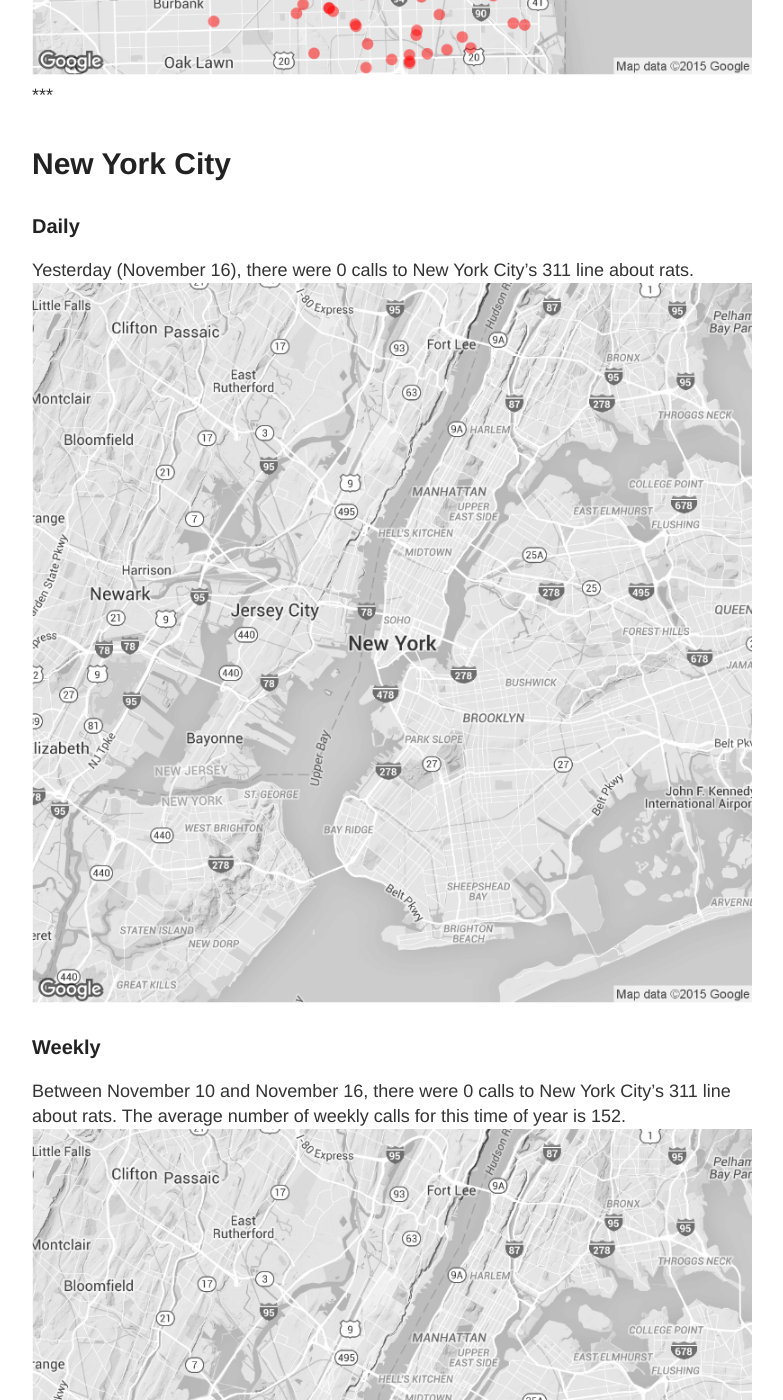
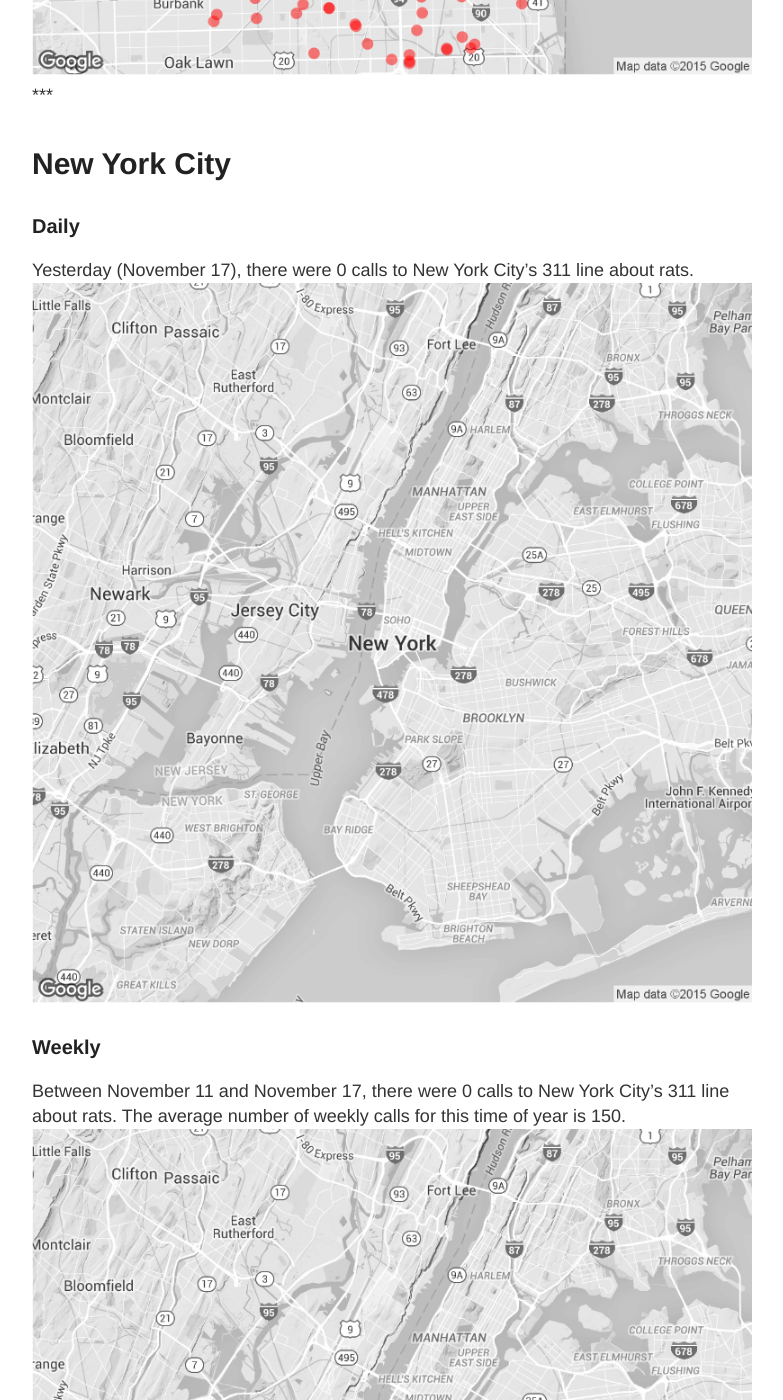
Before and after one commit to DanielHadley/ratmaps, a Jekyll site: the page built from daily.md, in a window 1280 px wide and 1400 px high, scrolled down 1986 px. Shown: the whole window, without its empty margins (248-1031 px from the left). Built offline with Jekyll 4.4.1, drawn with Linux system fonts in a browser that asks for light colours; comment, search, counter and statistics services are not loaded; some of the changed text lies outside the part shown.

Commit message:
Daily Maps

```diff
--- a/daily.md
+++ b/daily.md
@@ -15,22 +15,22 @@
 
 ### Daily
 
-Yesterday (November 16), there were 163 calls to Chicago's 311 line about rats.
+Yesterday (November 17), there were 133 calls to Chicago's 311 line about rats.
 ![Chicago rat calls to 311 weekly map]({{ site.cityimages }}/daily/Chicago_Rat_Map_Daily.png)
 
 ### Weekly
-Between November 10 and November 16, there were 672 calls to Chicago's 311 line about rats. The average number of weekly calls for this time of year is 436.
+Between November 11 and November 17, there were 687 calls to Chicago's 311 line about rats. The average number of weekly calls for this time of year is 433.
 ![Chicago rat calls to 311 weekly map]({{ site.cityimages }}/daily/Chicago_Rat_Map_Weekly.png)
 ***
 # New York City <a id="nyc"><a>
 
 ### Daily
 
-Yesterday (November 16), there were 0 calls to New York City's 311 line about rats.
+Yesterday (November 17), there were 0 calls to New York City's 311 line about rats.
 ![NYC rat calls to 311 weekly map]({{ site.cityimages }}/daily/NYC_Rat_Map_Daily.png)
 
 ### Weekly
-Between November 10 and November 16, there were 0 calls to New York City's 311 line about rats. The average number of weekly calls for this time of year is 152.
+Between November 11 and November 17, there were 0 calls to New York City's 311 line about rats. The average number of weekly calls for this time of year is 150.
 ![NYC rat calls to 311 weekly map]({{ site.cityimages }}/daily/NYC_Rat_Map_Weekly.png)
 
 Each red dot represents one call about a rat seen in that location. The dots are transparent, so multiple calls from one location will be seen as a solid dot. The usual caveats apply: more calls do not necessarily mean that there are more rats in that location than other parts of the city. A cluster of dots could indicate that one resident is unusually vocal about rodents in his or her neighborhood. Also, more densely populated neighborhoods tend to make more calls to 311.
```
Also changed, not shown: images/pages/daily/Chicago_Rat_Map_Daily.png, images/pages/daily/Chicago_Rat_Map_Weekly.png, images/pages/daily/NYC_Rat_Map_Daily.png, images/pages/daily/NYC_Rat_Map_Weekly.png.
